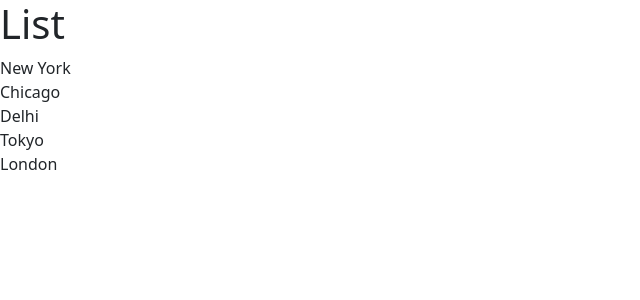
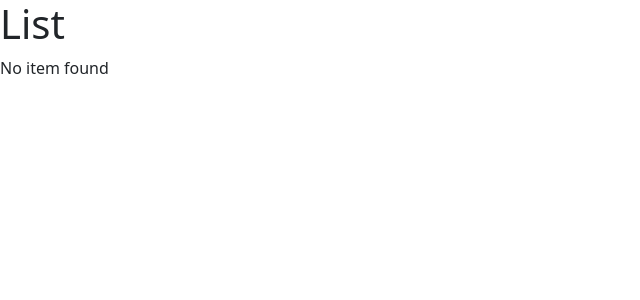
Before and after one commit to ansel-joseph/react-app, a React (Vite) app: page / in a window 1280 px wide. Shown: the top 300 px of the page, without its empty margins (0-640 px from the left). Built offline with nearby package versions, Linux system fonts and the light colour scheme.

Commit message:
add: ternery operator

```diff
--- a/src/components/ListGroup.tsx
+++ b/src/components/ListGroup.tsx
@@ -1,11 +1,13 @@
 function ListGroup() {
-    const items = ['New York', 'Chicago', 'Delhi', 'Tokyo', 'London'];
-
+    let items = ['New York', 'Chicago', 'Delhi', 'Tokyo', 'London'];
+    items=[];
+    const message = items.length===0 ? <p>No item found</p> : null
     return (
         <>
             <h1>List</h1>
+            {message}
                 <ul className="list-group">
-                    {items.map((item)=> (<li>{item}</li>))}
+                    {items.map((item)=> (<li key={item}>{item}</li>))}
 
                 </ul>
         </>
```
